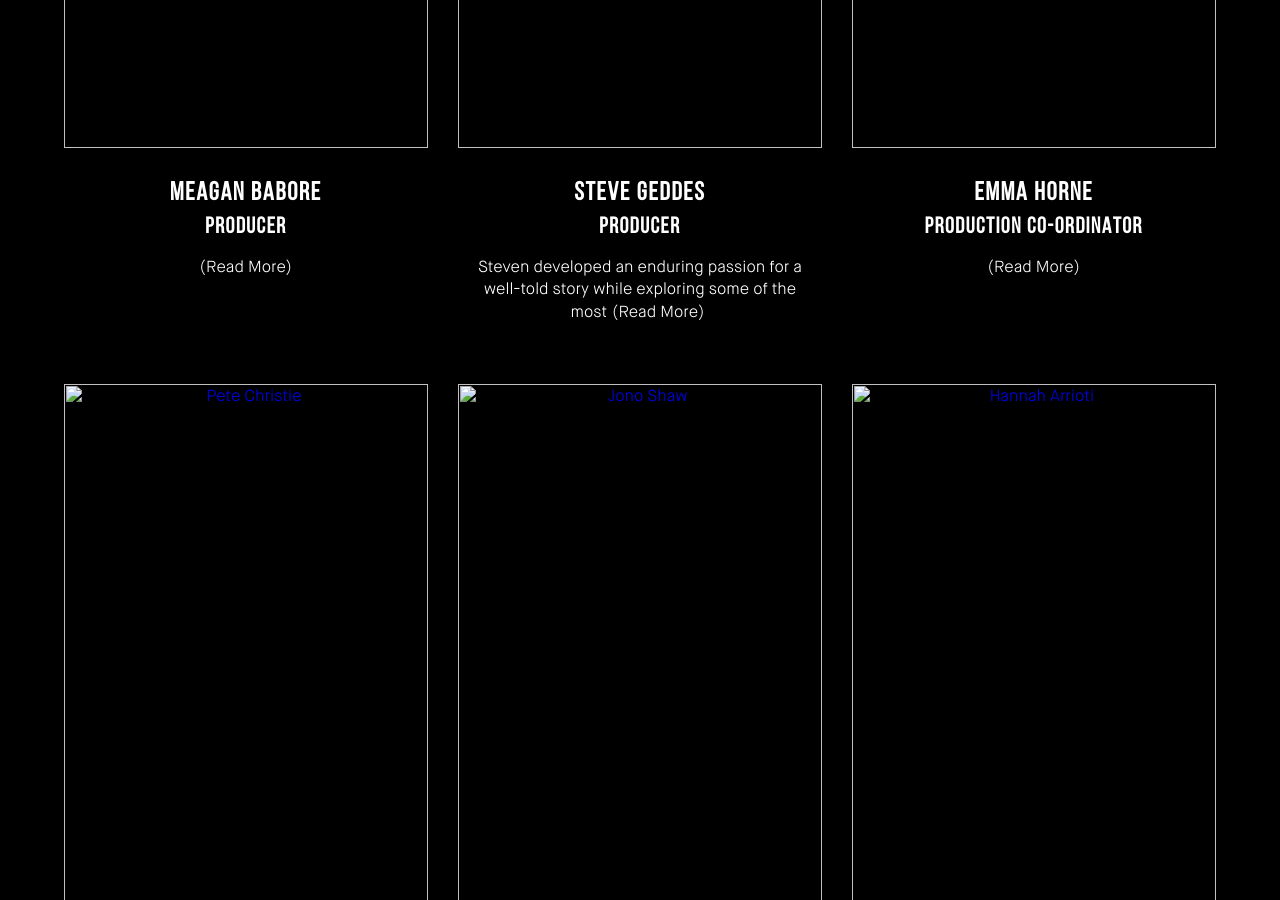
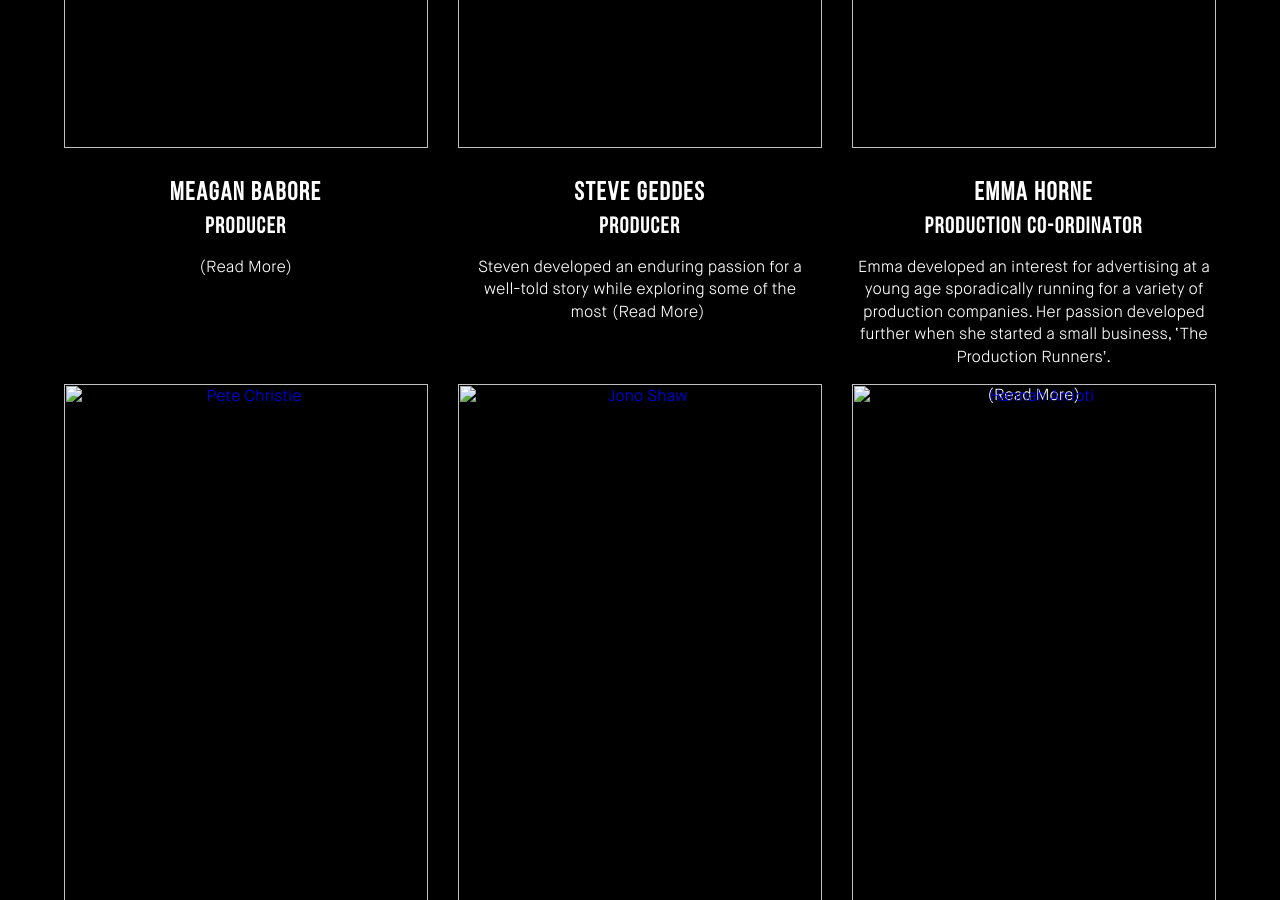
Before and after one commit to dsrb/lightandshademedia, a Jekyll site: the page built from pages/team.markdown, in a window 1280 px wide and 900 px high, scrolled down 3019 px. Built offline with Jekyll 4.4.1, drawn with Linux system fonts in a browser that asks for light colours; Markdown is read by kramdown in place of the engine named in the settings.

Commit message:
Updated Emma Horne

```diff
--- a/_team/Emma Horne.markdown
+++ b/_team/Emma Horne.markdown
@@ -7,3 +7,11 @@ show-work: 'no'
 profile-image: "/uploads/team_jeff.jpg"
 layout: team-profile
 ---
+
+Emma developed an interest for advertising at a young age sporadically running for a variety of production companies. Her passion developed further when she started a small business, ‘The Production Runners’.
+
+During her time as a production runner she worked across a large number of TV commercials and Stills with highly respected production companies in Brisbane, Sydney and Melbourne. This venture exposed her to a variety of different production styles and allowed her to make connections to further continue her career in advertising.
+
+Emma is now eager to expand her knowledge and experience in her role as a Production Coordinator for Light and Shade.
+
+During her time managing a small business, Emma also managed full time university commitments, completing a Bachelor of Science, majoring in Psychology. The skills Emma gained during her tertiary training have been invaluable in her production career.
```
